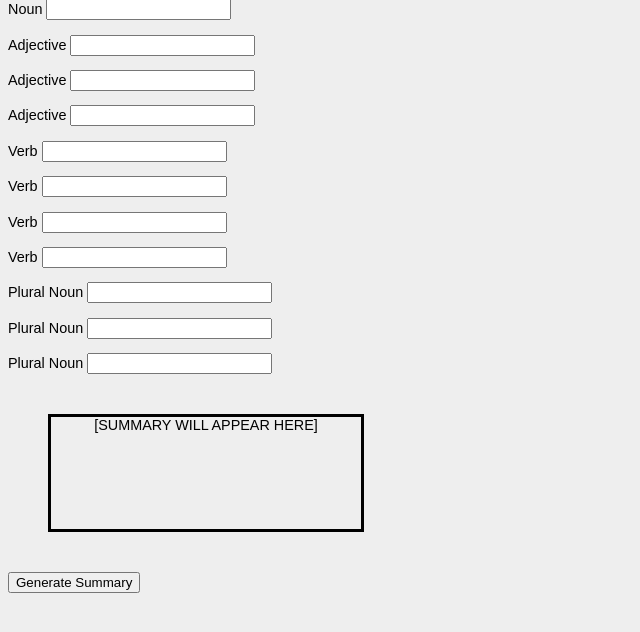
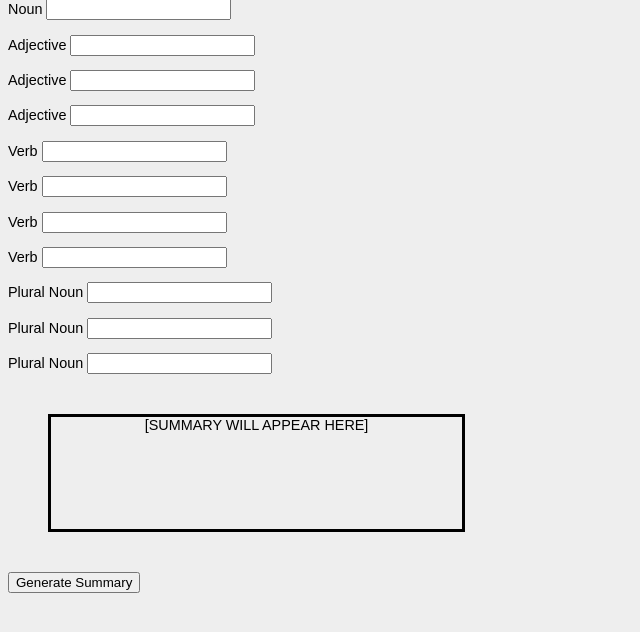
Before and after one commit to cgerson/linkedin-summary, a Flask app: page / in a window 1280 px wide. Shown: the part 108-740 px from the top of the page, without its empty margins (0-640 px from the left). Run offline with Flask 2, Linux system fonts and the light colour scheme; some libraries are stand-ins or nearby versions.

Commit message:
border box

```diff
--- a/app/static/style.css
+++ b/app/static/style.css
@@ -5,6 +5,6 @@ h1              { border-bottom: 2px solid #eee; }
 h2              { font-size: 1.5em; }
 h3              { font-size: 1.2em; }
 form.summary-form   {margin-top: 20px; margin-bottom: 20px;}
-div.summary-result   {margin: 40px; box-sizing: border-box; width: 25%; height: 15%; border: 3px solid black; text-align:center; position: relative; vertical-align: middle;}
+div.summary-result   {margin: 40px; box-sizing: border-box; width: 33%; height: 15%; border: 3px solid black; text-align:center; position: relative; vertical-align: middle;}
 div.submit      {margin-top: 20px; position: relative;}
 div.error       {color: #ff3300;}
```
